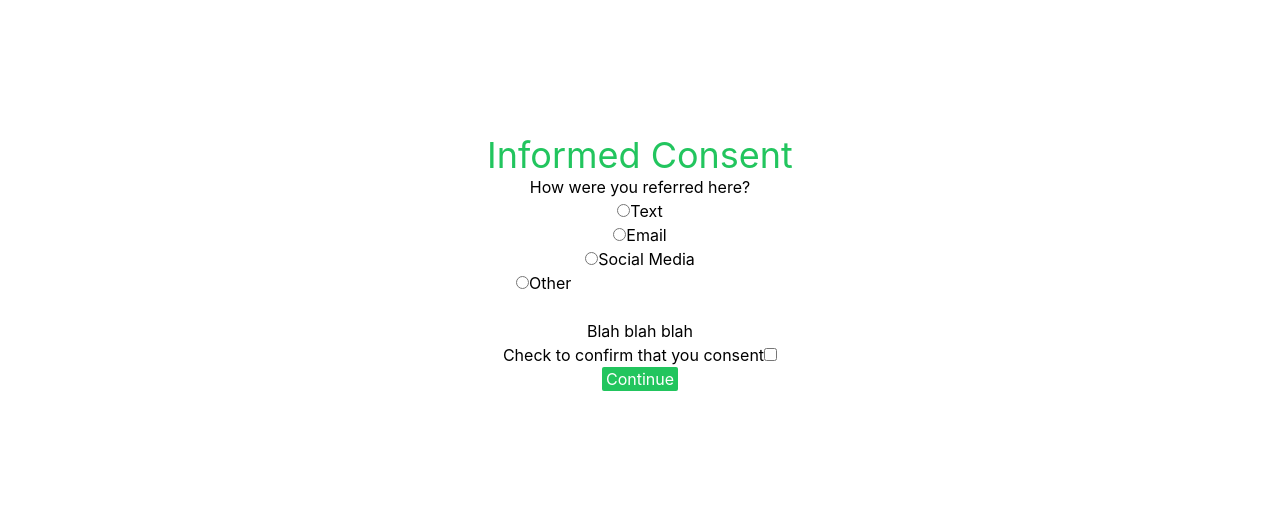
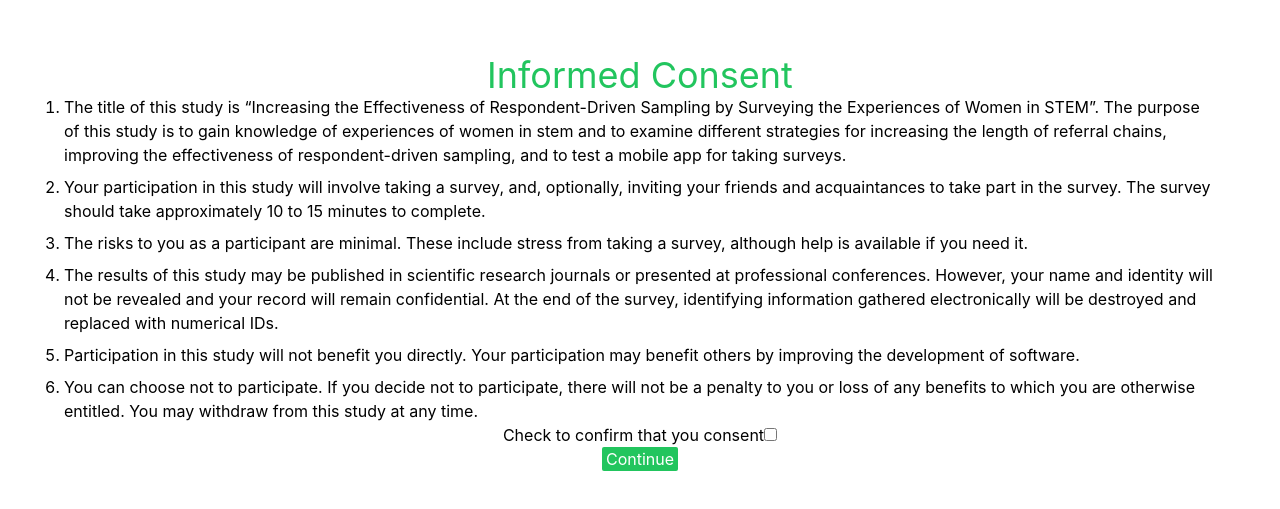
Before and after one commit to Vaugnie-Lindsey/SurveyApp, a React (Create React App) app: page /InformedConsent in a window 1280 px wide. Shown: the part 137-646 px from the top of the page. Built offline with nearby package versions, Linux system fonts and the light colour scheme.

Commit message:
More changes meant to improve UI look

```diff
--- a/src/Pages/Homepage.jsx
+++ b/src/Pages/Homepage.jsx
@@ -5,6 +5,7 @@ const Homepage = () => {
     const codeValid = () => {
         //check if the code is valid in Firebase
     };
+
     const [queryParameters] = useSearchParams();
     console.log(queryParameters.get('code'));
 
--- a/src/Pages/InformedConsent.jsx
+++ b/src/Pages/InformedConsent.jsx
@@ -16,28 +16,16 @@ const InformedConsent = () => {
     AssignId();
 
     return(
-        <div className="flex flex-col justify-center items-center min-h-screen dark:bg-slate-900 dark:text-white">
+        <div className="flex flex-col justify-center items-center min-h-screen dark:bg-slate-900 dark:text-white p-16">
             <h1 className="text-green-500 text-4xl">Informed Consent</h1>
-            <h2>How were you referred here?</h2>
-            <div>
-                <input type="radio" value="Text" name="refer"></input>
-                <label>Text</label>
-            </div>
-            <div>
-                <input type="radio" value="Email" name="refer"></input>
-                <label>Email</label>
-            </div>
-            <div>
-                <input type="radio" value="Social Media" name="refer"></input>
-                <label>Social Media</label>
-            </div>
-            <div>
-                <input type="radio" value="Other" name="refer"></input>
-                <label>Other</label>
-                <br></br>
-                <input type="text"></input>
-            </div>
-            <p>Blah blah blah</p>
+            <ol className="list-decimal flex flex-col gap-2">
+                <li>The title of this study is “Increasing the Effectiveness of Respondent-Driven Sampling by Surveying the Experiences of Women in STEM”. The purpose of this study is to gain knowledge of experiences of women in stem and to examine different strategies for increasing the length of referral chains, improving the effectiveness of respondent-driven sampling, and to test a mobile app for taking surveys.</li>
+                <li>Your participation in this study will involve taking a survey, and, optionally, inviting your friends and acquaintances to take part in the survey. The survey should take approximately 10 to 15 minutes to complete.</li>
+                <li>The risks to you as a participant are minimal. These include stress from taking a survey, although help is available if you need it.</li>
+                <li>The results of this study may be published in scientific research journals or presented at professional conferences. However, your name and identity will not be revealed and your record will remain confidential. At the end of the survey, identifying information gathered electronically will be destroyed and replaced with numerical IDs.</li>
+                <li>Participation in this study will not benefit you directly. Your participation may benefit others by improving the development of software.</li>
+                <li>You can choose not to participate. If you decide not to participate, there will not be a penalty to you or loss of any benefits to which you are otherwise entitled. You may withdraw from this study at any time.</li>
+            </ol>
             <div>
                 <label>Check to confirm that you consent</label>
                 <input id="consent" type="checkbox" className="accent-green-500"></input>
--- a/src/Pages/SurveyPage.jsx
+++ b/src/Pages/SurveyPage.jsx
@@ -61,6 +61,7 @@ const SurveyPage = () => {
                     <h1 className="text-bold text-4xl">Background</h1>
                     <div className="w-auto h-1 bg-black dark:bg-white"></div>
                 </div>
+                <MCQuestion options={["Text", "Email", "Social Media", "Other (Please Specify)"]} question="How were you referred here?" name="refer"/>
                 <NumberQuestion question="1. What is your age?"/>
                 <MCQuestion options={["Male", "Female", "Other"]} question="2. What is your gender?" name="gender"/>
                 <MCQuestion options={["White", "Black / African American", "Asian", "American Indian or Alaska Native", "Native Hawaiian or Other Pacific Islander", "Other (Please Specify)"]} question="3. What is your ethnicity/demographic" name="ethnicity"/>
```
